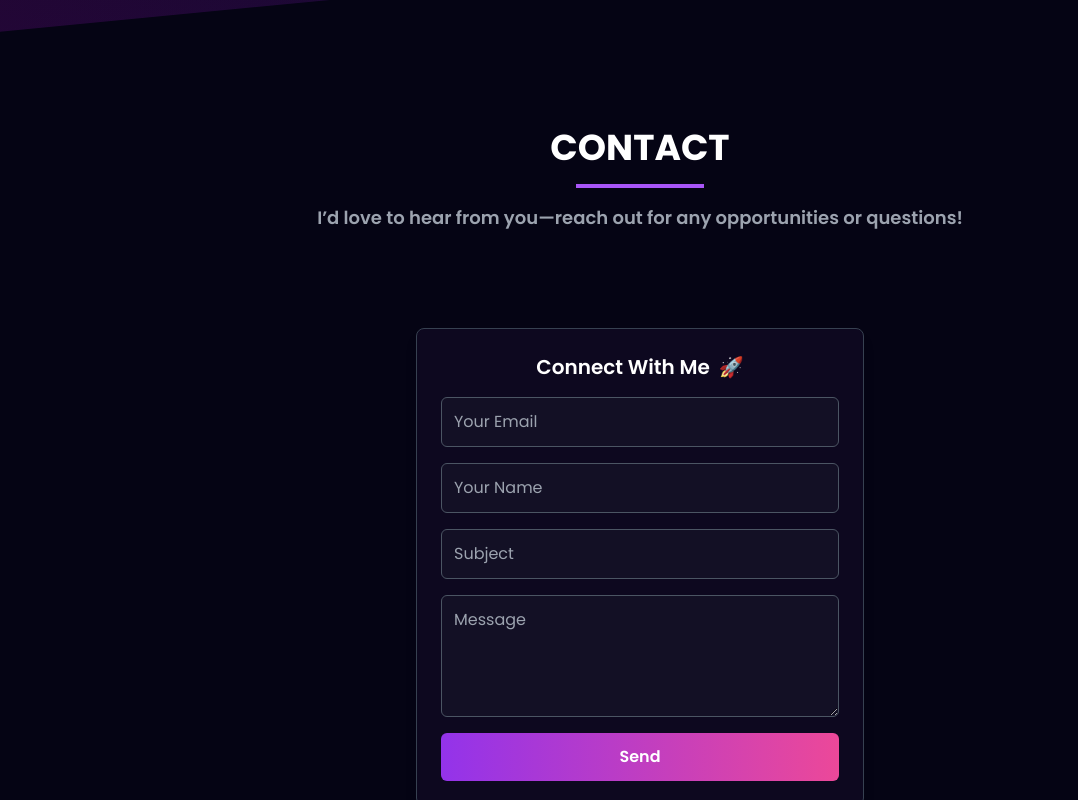
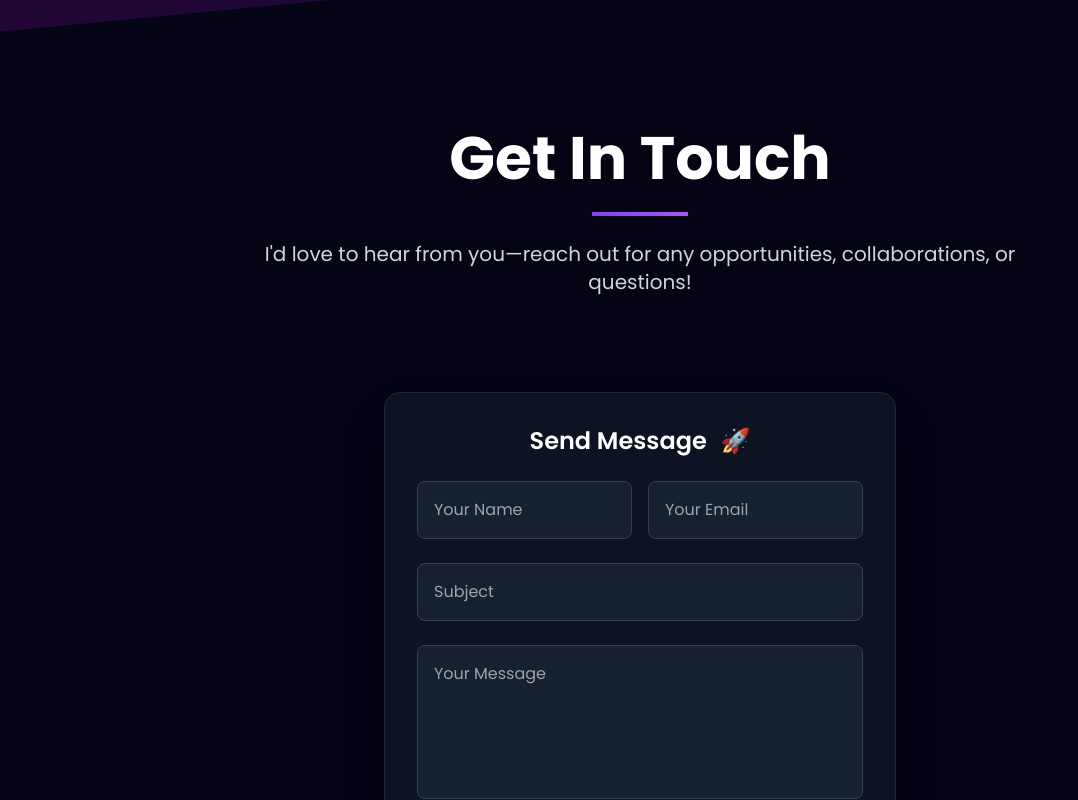
Before and after one commit to ZeeshanMehdiDev/zeeshan-mehdi-portfolio, a React (Vite) app: page / in a window 1280 px wide. Shown: the part 8360-9160 px from the top of the page, without its empty margins (0-1078 px from the left). Built offline with nearby package versions, Linux system fonts and the light colour scheme.

Commit message:
Update Contact.jsx

```diff
--- a/src/components/Contact/Contact.jsx
+++ b/src/components/Contact/Contact.jsx
@@ -5,21 +5,27 @@ import "react-toastify/dist/ReactToastify.css";
 
 const Contact = () => {
   const form = useRef();
-  const [isSent, setIsSent] = useState(false);
+  const [isLoading, setIsLoading] = useState(false);
 
   const sendEmail = (e) => {
     e.preventDefault();
+    setIsLoading(true);
+
+    // Add current date to the form data for the template
+    const formData = new FormData(form.current);
+    formData.append('date', new Date().toLocaleString());
 
     emailjs
       .sendForm(
-        "service_axbtt7a",  // Replace with your EmailJS Service ID
-        "template_1ziboq3",  // Replace with your EmailJS Template ID
+        "service_6qyc6ub",
+        "template_p7s54j7",
         form.current,
-        "Rz7W9pVF0HdDryNNL"  // Replace with your EmailJS Public Key
+        "9BbdBgXNsltbPbXIP"
       )
       .then(
-        () => {
-          setIsSent(true);
+        (result) => {
+          console.log("SUCCESS!", result.text);
+          setIsLoading(false);
           form.current.reset(); // Reset form fields after sending
           toast.success("Message sent successfully! ✅", {
             position: "top-right",
@@ -33,6 +39,7 @@ const Contact = () => {
         },
         (error) => {
           console.error("Error sending message:", error);
+          setIsLoading(false);
           toast.error("Failed to send message. Please try again.", {
             position: "top-right",
             autoClose: 3000,
@@ -56,55 +63,69 @@ const Contact = () => {
 
       {/* Section Title */}
       <div className="text-center mb-16">
-        <h2 className="text-4xl font-bold text-white">CONTACT</h2>
-        <div className="w-32 h-1 bg-purple-500 mx-auto mt-4"></div>
-        <p className="text-gray-400 mt-4 text-lg font-semibold">
-          I’d love to hear from you—reach out for any opportunities or questions!
+        <h2 className="text-5xl md:text-6xl font-bold text-white mb-6">
+          Get In Touch
+        </h2>
+        <div className="w-24 h-1 bg-gradient-to-r from-[#8245ec] to-[#a855f7] mx-auto mb-6"></div>
+        <p className="text-gray-300 text-lg md:text-xl max-w-3xl mx-auto leading-relaxed">
+          I'd love to hear from you—reach out for any opportunities, collaborations, or questions!
         </p>
       </div>
 
       {/* Contact Form */}
-      <div className="mt-8 w-full max-w-md bg-[#0d081f] p-6 rounded-lg shadow-lg border border-gray-700">
-        <h3 className="text-xl font-semibold text-white text-center">
-          Connect With Me <span className="ml-1">🚀</span>
+      <div className="mt-8 w-full max-w-lg bg-gray-900/80 backdrop-blur-sm p-8 rounded-2xl shadow-2xl border border-gray-800">
+        <h3 className="text-2xl font-semibold text-white text-center mb-6">
+          Send Message <span className="ml-2">🚀</span>
         </h3>
 
-        <form ref={form} onSubmit={sendEmail} className="mt-4 flex flex-col space-y-4">
+        <form ref={form} onSubmit={sendEmail} className="space-y-6">
+          {/* Hidden field for recipient email */}
           <input
-            type="email"
-            name="user_email"
-            placeholder="Your Email"
-            required
-            className="w-full p-3 rounded-md bg-[#131025] text-white border border-gray-600 focus:outline-none focus:border-purple-500"
+            type="hidden"
+            name="email"
+            value="zeeshanmehdi.dev@gmail.com"
           />
-          <input
-            type="text"
-            name="user_name"
-            placeholder="Your Name"
-            required
-            className="w-full p-3 rounded-md bg-[#131025] text-white border border-gray-600 focus:outline-none focus:border-purple-500"
-          />
+
+          <div className="grid grid-cols-1 md:grid-cols-2 gap-4">
+            <input
+              type="text"
+              name="user_name"
+              placeholder="Your Name"
+              required
+              className="w-full p-4 rounded-lg bg-gray-800/60 text-white border border-gray-700 focus:outline-none focus:border-[#8245ec] focus:ring-2 focus:ring-[#8245ec]/20 transition-all duration-300"
+            />
+            <input
+              type="email"
+              name="user_email"
+              placeholder="Your Email"
+              required
+              className="w-full p-4 rounded-lg bg-gray-800/60 text-white border border-gray-700 focus:outline-none focus:border-[#8245ec] focus:ring-2 focus:ring-[#8245ec]/20 transition-all duration-300"
+            />
+          </div>
+
           <input
             type="text"
             name="subject"
             placeholder="Subject"
             required
-            className="w-full p-3 rounded-md bg-[#131025] text-white border border-gray-600 focus:outline-none focus:border-purple-500"
+            className="w-full p-4 rounded-lg bg-gray-800/60 text-white border border-gray-700 focus:outline-none focus:border-[#8245ec] focus:ring-2 focus:ring-[#8245ec]/20 transition-all duration-300"
           />
+
           <textarea
             name="message"
-            placeholder="Message"
-            rows="4"
+            placeholder="Your Message"
+            rows="5"
             required
-            className="w-full p-3 rounded-md bg-[#131025] text-white border border-gray-600 focus:outline-none focus:border-purple-500"
+            className="w-full p-4 rounded-lg bg-gray-800/60 text-white border border-gray-700 focus:outline-none focus:border-[#8245ec] focus:ring-2 focus:ring-[#8245ec]/20 transition-all duration-300 resize-none"
           />
 
           {/* Send Button */}
           <button
             type="submit"
-            className="w-full bg-gradient-to-r from-purple-600 to-pink-500 py-3 text-white font-semibold rounded-md hover:opacity-90 transition"
+            disabled={isLoading}
+            className="w-full bg-gradient-to-r from-[#8245ec] to-[#a855f7] py-4 text-white font-semibold rounded-lg hover:shadow-lg hover:shadow-[#8245ec]/25 transition-all duration-300 disabled:opacity-50 disabled:cursor-not-allowed"
           >
-            Send
+            {isLoading ? 'Sending...' : 'Send Message'}
           </button>
         </form>
       </div>
```
